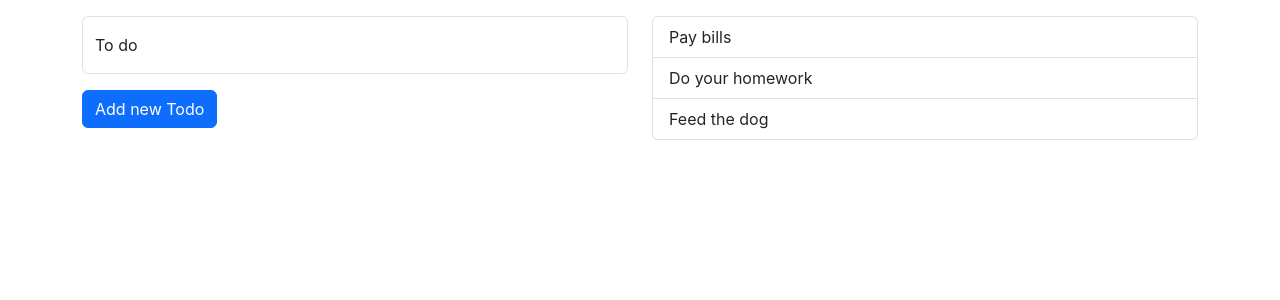
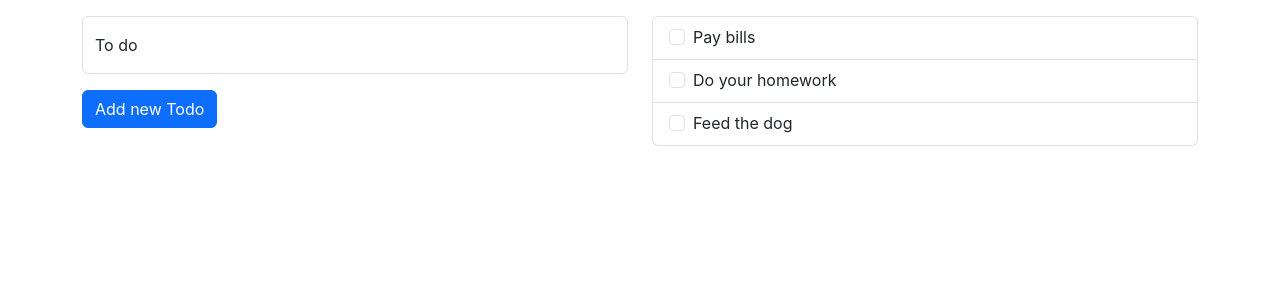
Before and after one commit to Balint90/hooks, a React (Create React App) app: page / in a window 1280 px wide. Shown: the top 300 px of the page. Built offline with nearby package versions, Linux system fonts and the light colour scheme.

Commit message:
Add checkbox to todos (no function)

```diff
--- a/src/components/TodoList.js
+++ b/src/components/TodoList.js
@@ -5,15 +5,15 @@ import { v4 as uuidv4 } from 'uuid';
 const TodoList = () => {
     //in functional components we can use useState
     const [ todos, setTodos ] = useState([
-        { text: 'Pay bills', id: uuidv4() },
-        { text: 'Do your homework', id: uuidv4() },
-        { text: 'Feed the dog', id: uuidv4() },
+        { text: 'Pay bills', id: uuidv4(), done: false },
+        { text: 'Do your homework', id: uuidv4(), done: false },
+        { text: 'Feed the dog', id: uuidv4(), done: false },
     ]);
 
     const addTodo = (text) => {
         setTodos([
             ...todos,
-            { text, id: uuidv4() }
+            { text, id: uuidv4(), done: false }
         ]);
     }
 
@@ -25,7 +25,14 @@ const TodoList = () => {
             <div class="col-12 col-md-6">
             <ul className="list-group">
                 {todos.map((todo) =>
-                    <li className="list-group-item" key={todo.id}>{todo.text}</li>
+                    <li className="list-group-item" key={todo.id}>
+                    <div className="form-check">
+                    <input type="checkbox" className="form-check-input" id={"todo" + todo.id} />
+                    <label class="form-check-label" for={"todo" + todo.id}>
+                        {todo.text}
+                    </label>
+                    </div>
+                    </li>
                 )}
             </ul>
             </div>
```
